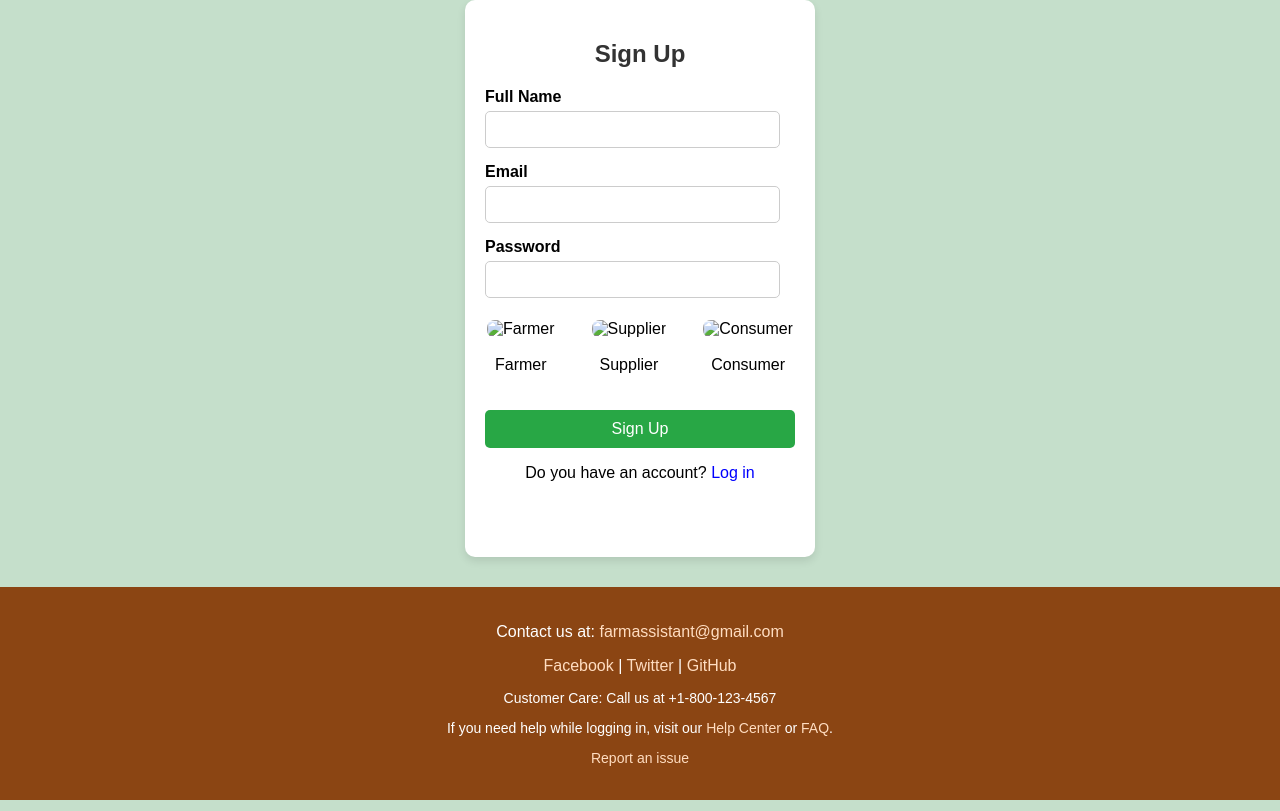
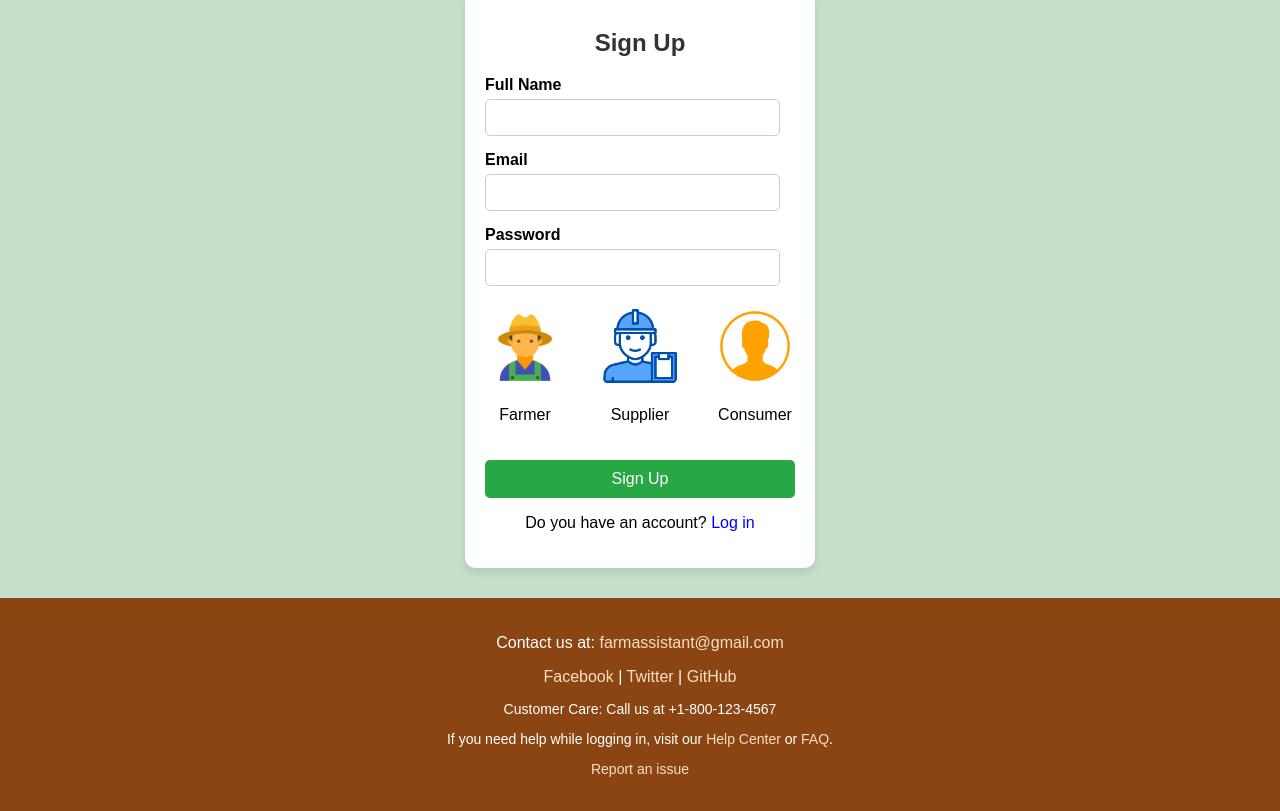
Before and after one commit to Denimworld12/Agriculture-assistant--Project-, a plain HTML site: page signup.html in a window 1280 px wide. Drawn offline with Linux system fonts and the light colour scheme.

Commit message:
added images perfectly

```diff
--- a/signup.html
+++ b/signup.html
@@ -149,15 +149,15 @@
 
             <div class="role-selection">
                 <div>
-                    <img src="farmer.png" alt="Farmer" id="farmer" class="role-img" onclick="selectRole('farmer')">
+                    <img src="All Images/farmer.png" alt="Farmer" id="farmer" class="role-img" onclick="selectRole('farmer')">
                     <p>Farmer</p>
                 </div>
                 <div>
-                    <img src="supplier.png" alt="Supplier" id="supplier" class="role-img" onclick="selectRole('supplier')">
+                    <img src="All Images/supplier.png" alt="Supplier" id="supplier" class="role-img" onclick="selectRole('supplier')">
                     <p>Supplier</p>
                 </div>
                 <div>
-                    <img src="user.png" alt="Consumer" id="consumer" class="role-img" onclick="selectRole('consumer')">
+                    <img src="All Images/user.png" alt="Consumer" id="consumer" class="role-img" onclick="selectRole('consumer')">
                     <p>Consumer</p>
                 </div>
             </div>
```
